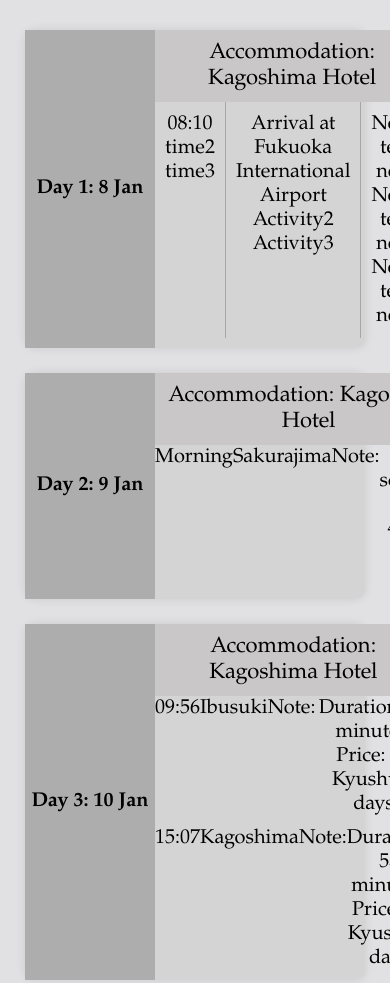
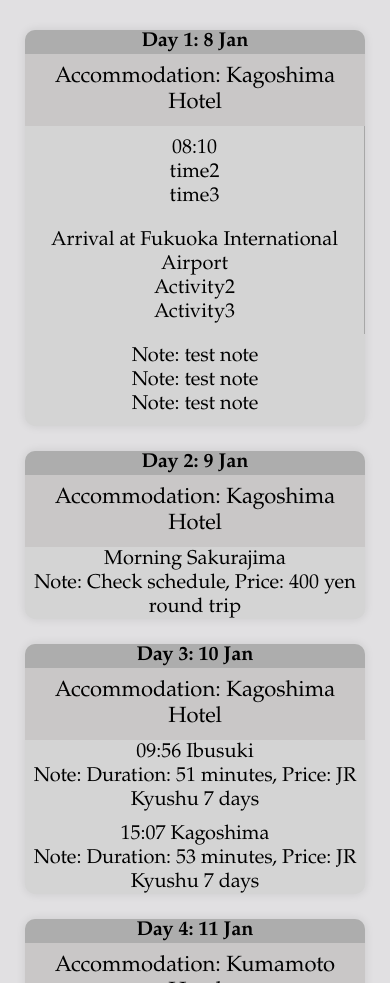
Before and after one commit to gohyiheng/kyushu_travel, a plain HTML site: page kyushu.html in a window 390 px wide. Shown: the part 922-1905 px from the top of the page. Drawn offline with Linux system fonts and the light colour scheme.

Commit message:
added formatting for mobile

```diff
--- a/kyushu.css
+++ b/kyushu.css
@@ -44,23 +44,64 @@ td{
     display: flex;
     flex-direction: column;
 }
+
 .accommodation{
     background-color: rgb(201, 199, 199);
     padding: 10px;
     font-size: 22px;
     text-align: center;
 }
+
 .activity {
     display: flex;
     flex-wrap: nowrap;
     margin-bottom: 10px;
 }
 
-.time, .activity-name, .notes{
+.time,
+.activity-name,
+.notes{
     flex: 1;
     padding: 10px;
 }
 
-.time, .activity-name{
+.time,
+.activity-name{
     border-right: 1px solid rgb(167, 167, 167);
 }
+
+
+@media (max-width: 768px) {
+    .container {
+        display: block;
+    }
+
+    .date,
+    .details {
+        border-radius: 0;
+        display: block;
+        width: 100%;
+    }
+
+    .date {
+        border-top-left-radius: 10px;
+        border-top-right-radius: 10px;
+        text-align: center;
+    }
+
+    .details {
+        border-bottom-left-radius: 10px;
+        border-bottom-right-radius: 10px;
+    }
+
+    .activity {
+        display: block;
+    }
+
+    .activity .time,
+    .activity .activity-name,
+    .activity .notes {
+        width: 100%;
+        box-sizing: border-box;
+    }
+}
```
